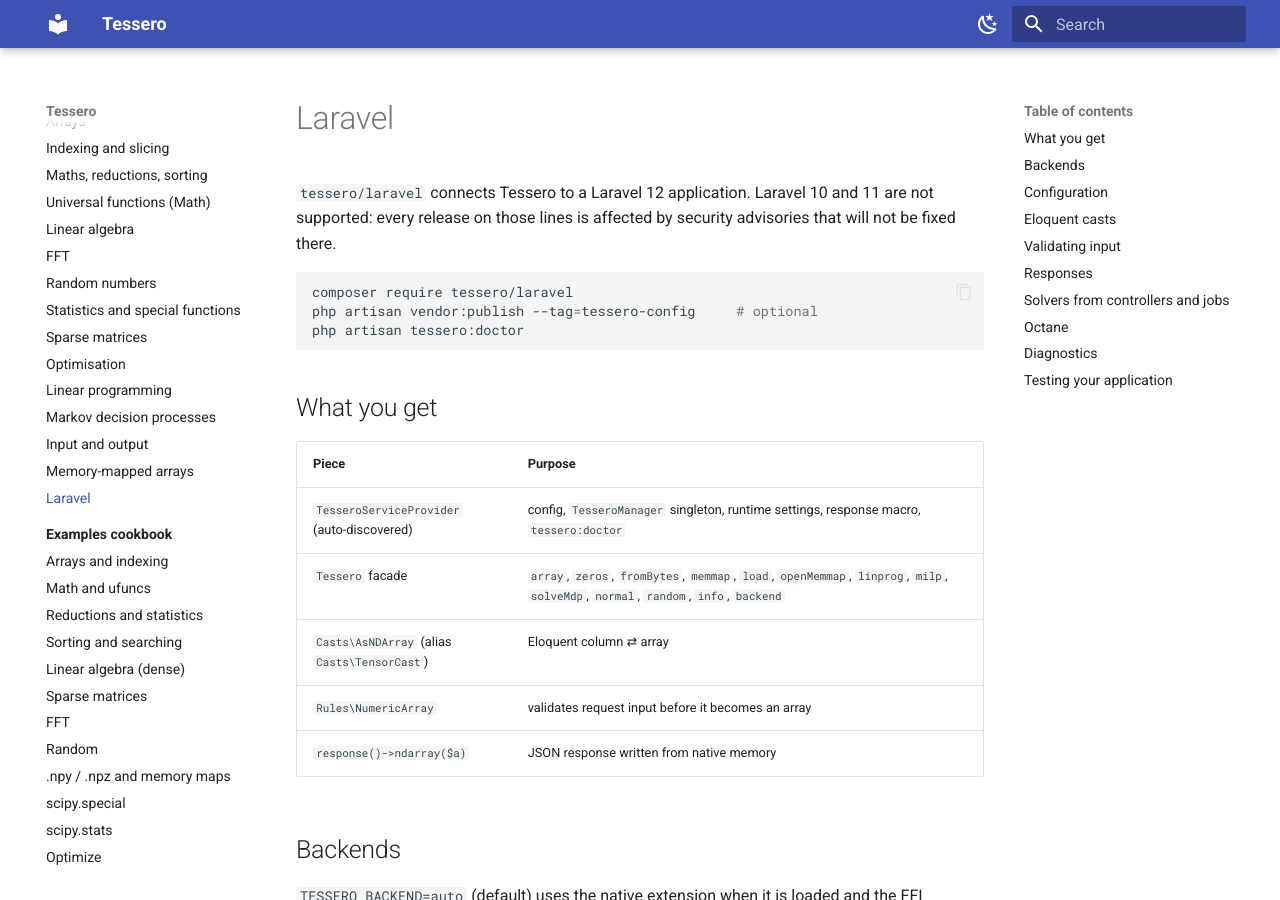
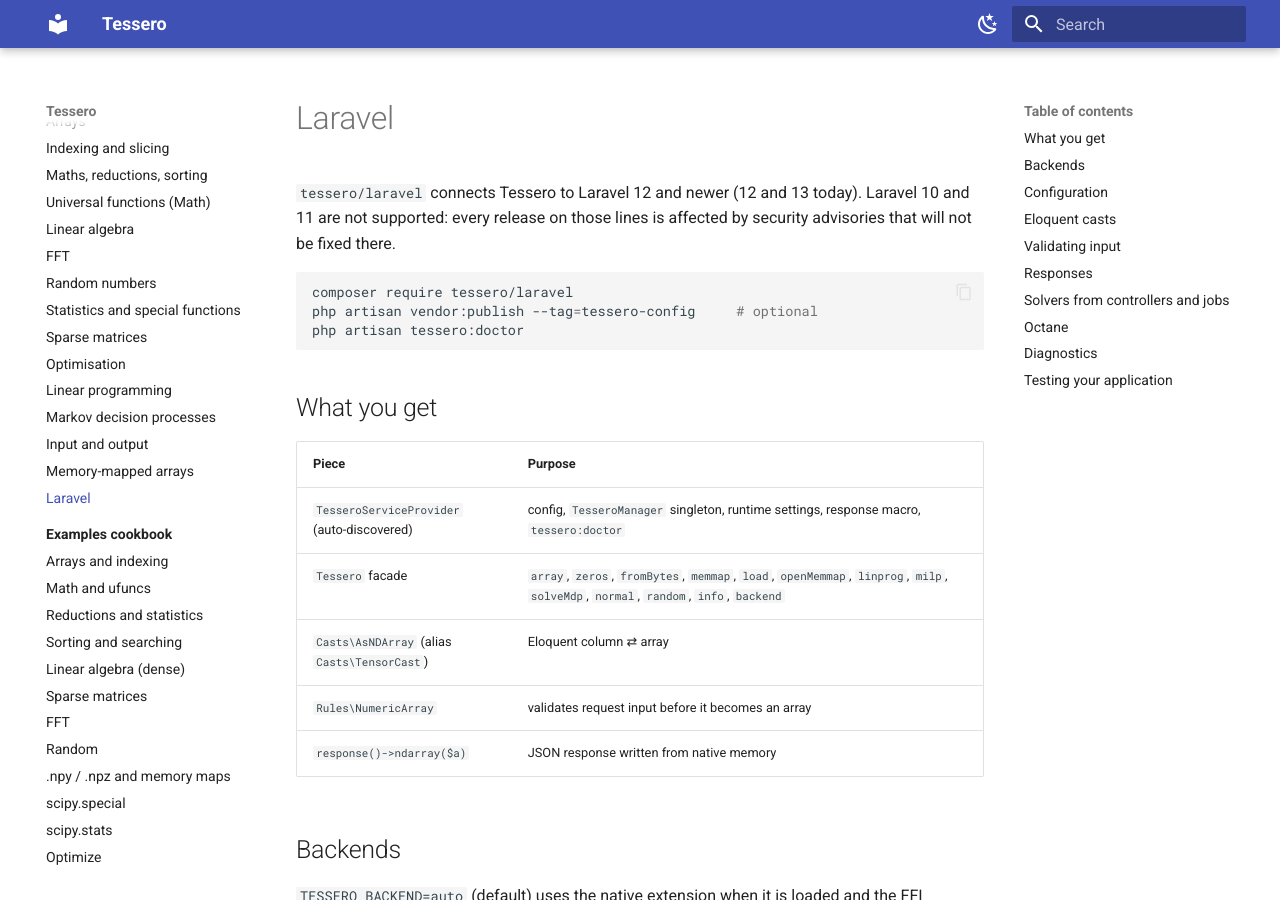
Before and after one commit to DMJ-CV-91913/tessero, an MkDocs documentation site: the page built from docs/guide/laravel.md, in a window 1280 px wide and 900 px high. Built offline with MkDocs 1.6.1 and Material for MkDocs 9.7.7, drawn with Linux system fonts in a browser that asks for light colours.

Commit message:
Baseline commit for Beta Version of the Tessero Project; Authored by Douglas Johnson and Co-Authored using Claude's Opus 4.8LLM, October 4th, 2026, and subsequent commit using Opus 5.5LLM, October 24th, 2026.
Co-Authored-By: Claude Opus 5.5 <noreply@anthropic.com>

````diff
--- a/composer.json
+++ b/composer.json
@@ -21,7 +21,7 @@
         "ext-ffi": "*"
     },
     "require-dev": {
-        "illuminate/support": "^12.0",
+        "illuminate/support": "^12.0 || ^13.0",
         "phpunit/phpunit": "^10.5 || ^11.0"
     },
     "suggest": {
--- a/docs/guide/laravel.md
+++ b/docs/guide/laravel.md
@@ -1,6 +1,6 @@
 # Laravel
 
-`tessero/laravel` connects Tessero to a Laravel 12 application. Laravel 10 and 11 are not supported: every release on those lines is affected by security advisories that will not be fixed there.
+`tessero/laravel` connects Tessero to Laravel 12 and newer (12 and 13 today). Laravel 10 and 11 are not supported: every release on those lines is affected by security advisories that will not be fixed there.
 
 ```bash
 composer require tessero/laravel
````
Also changed, not shown: docs/project/open-issues.md (+1 -1 lines), 3 other files.
